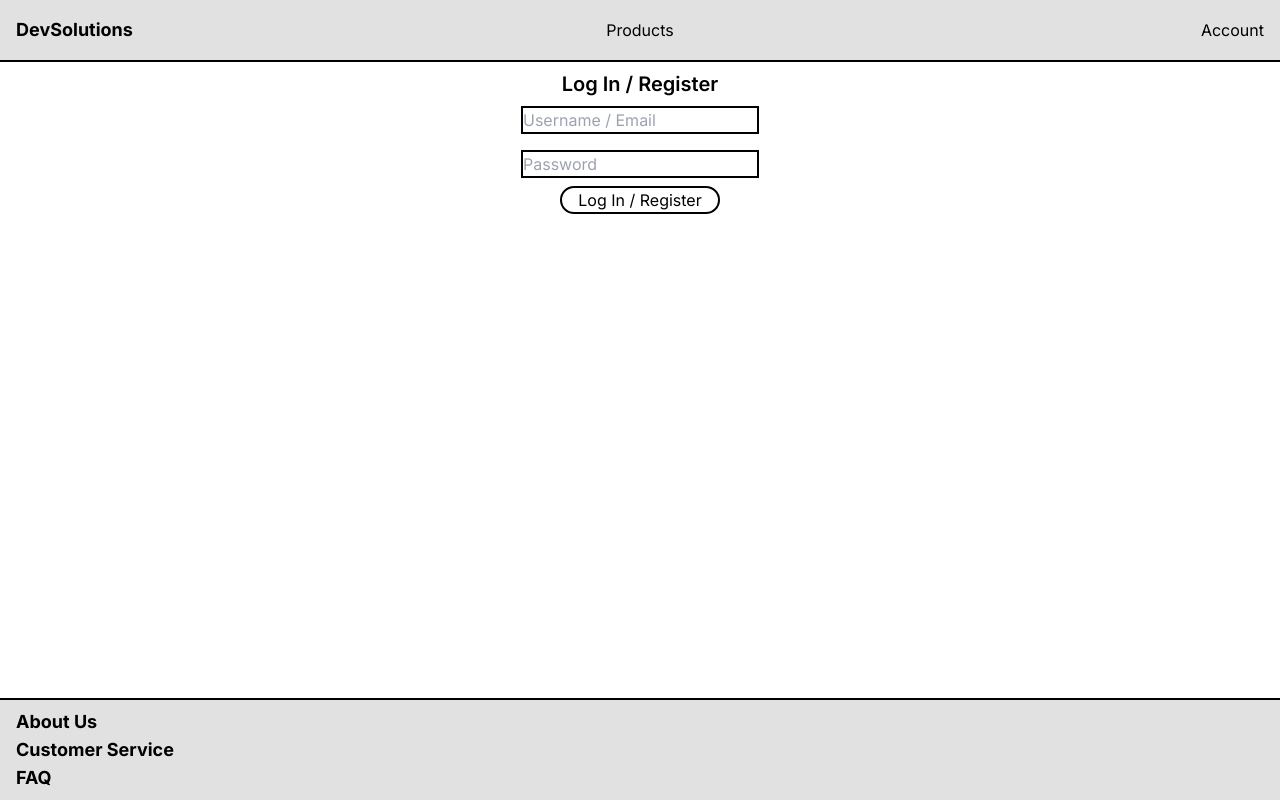
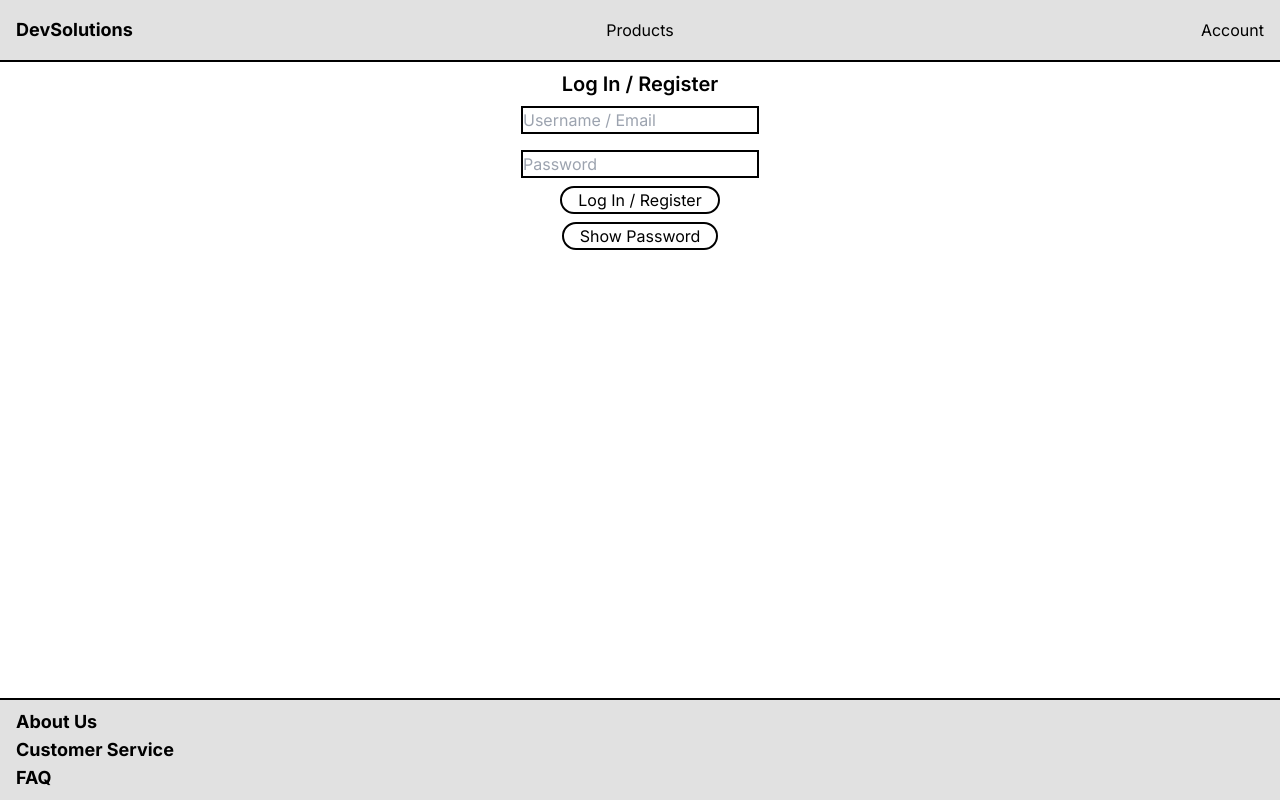
Before and after one commit to eskil4152/DevSolutions, a Next.js app: page /account in a window 1280 px wide. Built offline with nearby package versions, Linux system fonts and the light colour scheme.

Commit message:
Password can be toggled to view or hide

```diff
--- a/app/(routes)/account/page.tsx
+++ b/app/(routes)/account/page.tsx
@@ -1,4 +1,14 @@
+"use client";
+
+import { useState } from "react";
+
 export default function Account() {
+  const [passwordVisible, setPasswordVisible] = useState(false);
+
+  const tooglePasswordVisibility = () => {
+    setPasswordVisible(!passwordVisible);
+  };
+
   return (
     <div className="text-center ">
       <h1 className="text-xl font-semibold mt-2">Log In / Register</h1>
@@ -15,7 +25,7 @@ export default function Account() {
       <br />
 
       <input
-        type="text"
+        type={passwordVisible ? "text" : "password"}
         id="username"
         width={10}
         height={5}
@@ -28,6 +38,15 @@ export default function Account() {
       <button className="border-2 border-black px-4 rounded-full">
         Log In / Register
       </button>
+
+      <br />
+
+      <button
+        className="border-2 border-black px-4 mt-2 rounded-full"
+        onClick={tooglePasswordVisibility}
+      >
+        {passwordVisible ? "Hide Password" : "Show Password"}
+      </button>
     </div>
   );
 }
```
